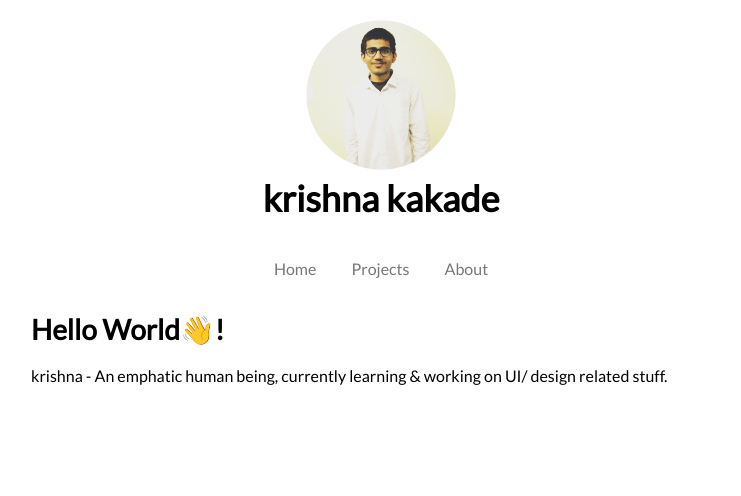
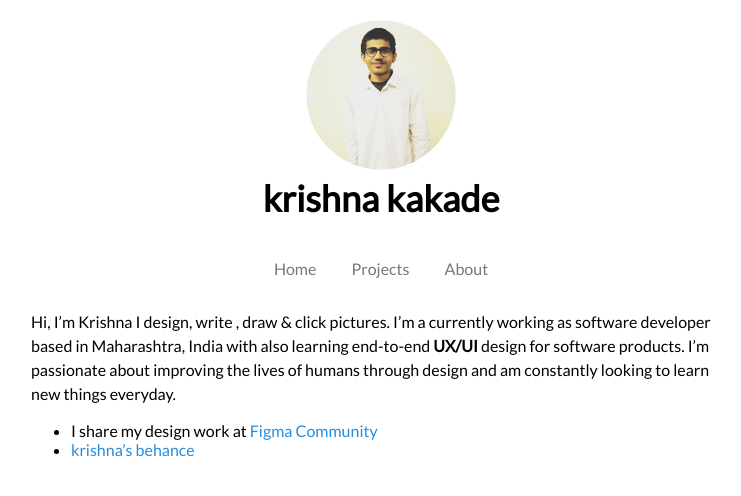
Before and after one commit to krishnadevz/krishnadevz.github.io, a Jekyll site: the page built from index.md, in a window 1280 px wide. Shown: the top 496 px of the page, without its empty margins (259-1000 px from the left). Built offline with Jekyll 4.4.1, drawn with Linux system fonts in a browser that asks for light colours; nearby versions of some CDN libraries; our own code applies the rules of GitHub Pages for plain Markdown files.

Commit message:
updated krishna

```diff
--- a/index.md
+++ b/index.md
@@ -2,6 +2,9 @@
 layout: default
 ---
 
-# Hello World👋!
+Hi, I'm Krishna
+I design, write , draw & click pictures.
+I'm a currently working as software developer based in Maharashtra, India with also learning end-to-end **UX/UI** design for software products. I'm passionate about improving the lives of humans through design and am constantly looking to learn new things everyday.
 
-krishna - An emphatic human being, currently learning & working on UI/ design related stuff.
+*  I share my design work at [Figma Community](https://www.figma.com/@krishnadevz)
+*  [krishna's behance](https://www.behance.net/krishnakakade)
```
